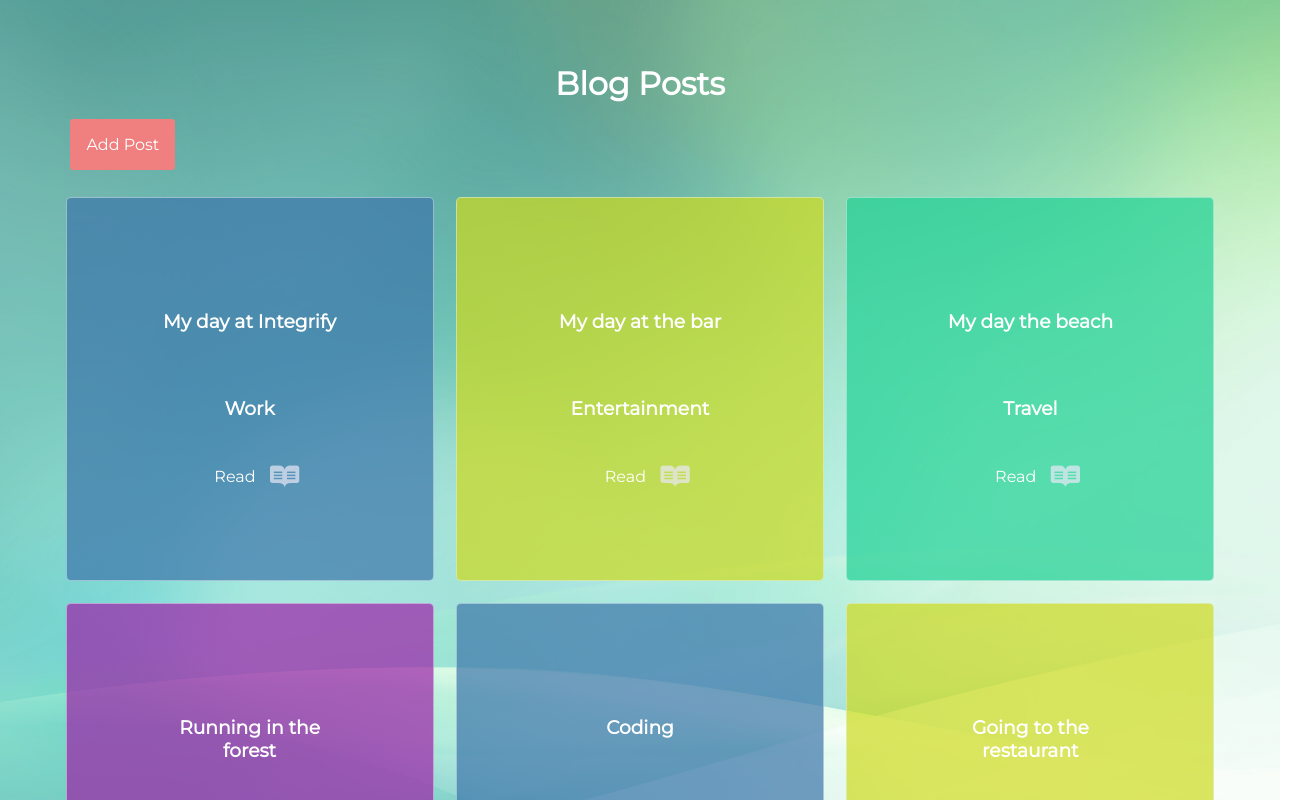
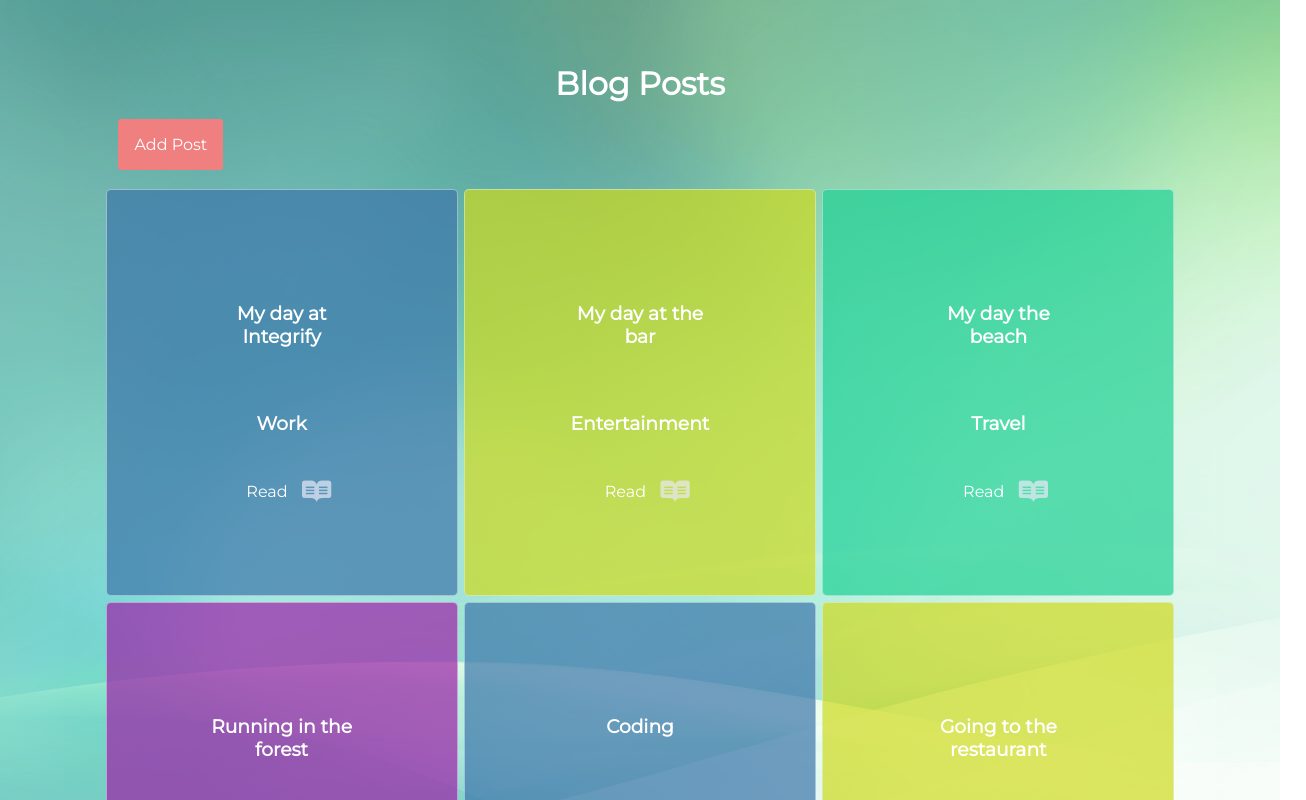
Before and after one commit to moscuet/Blog-Post_React, a React (Create React App) app: page / in a window 1280 px wide. Shown: the top 800 px of the page, 1306 px wide, since content can reach past the window. Built offline with nearby package versions, Linux system fonts and the light colour scheme.

Commit message:
fixed width on post container

```diff
--- a/src/assets/style/postitem.css
+++ b/src/assets/style/postitem.css
@@ -6,8 +6,8 @@
     color: #fff;
     padding: 5rem 4rem;
     border: 1px solid rgba(229, 243, 245, 0.5);
-    margin: .7rem;
-    width: 23rem;
+    margin: .2rem;
+    width: 22rem;
     border-bottom-left-radius: 5px;
     border-bottom-right-radius: 5px;
     border-top-left-radius: 5px;
```
